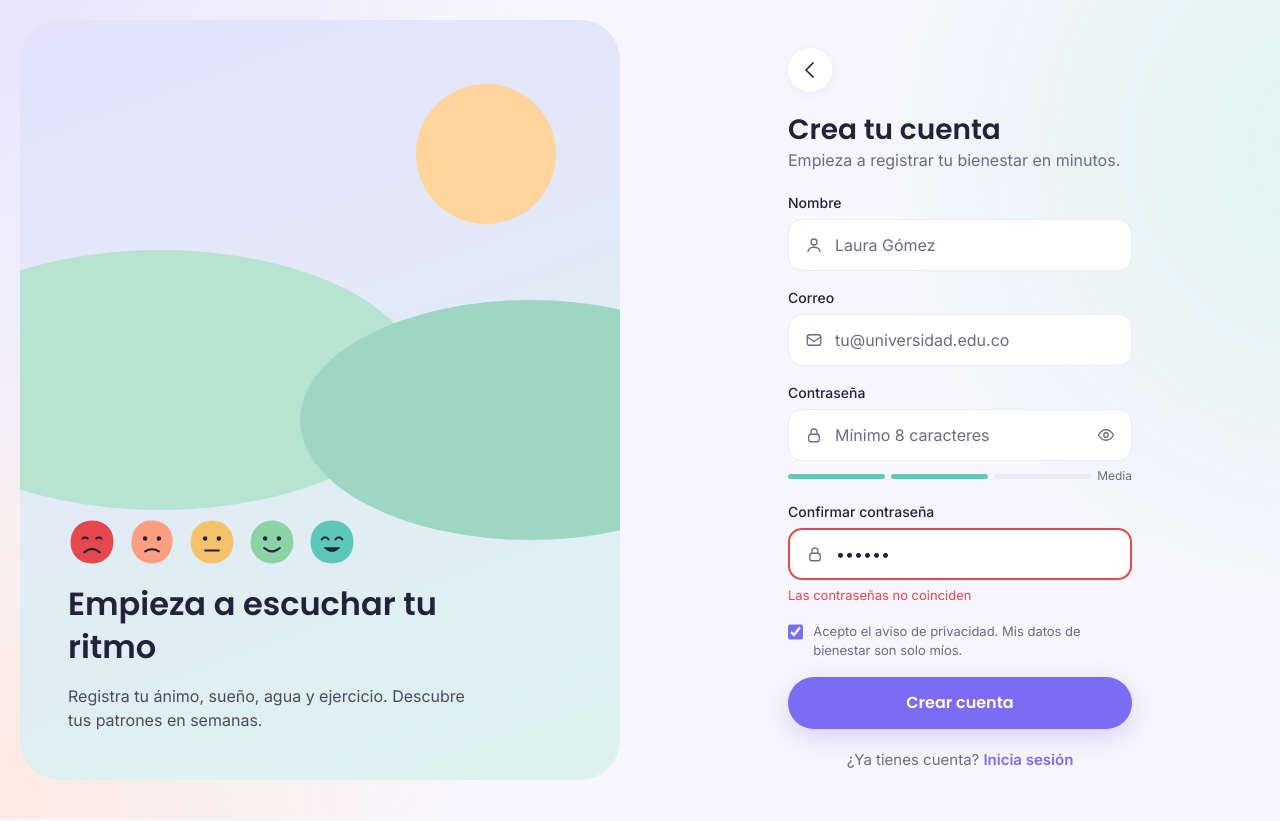
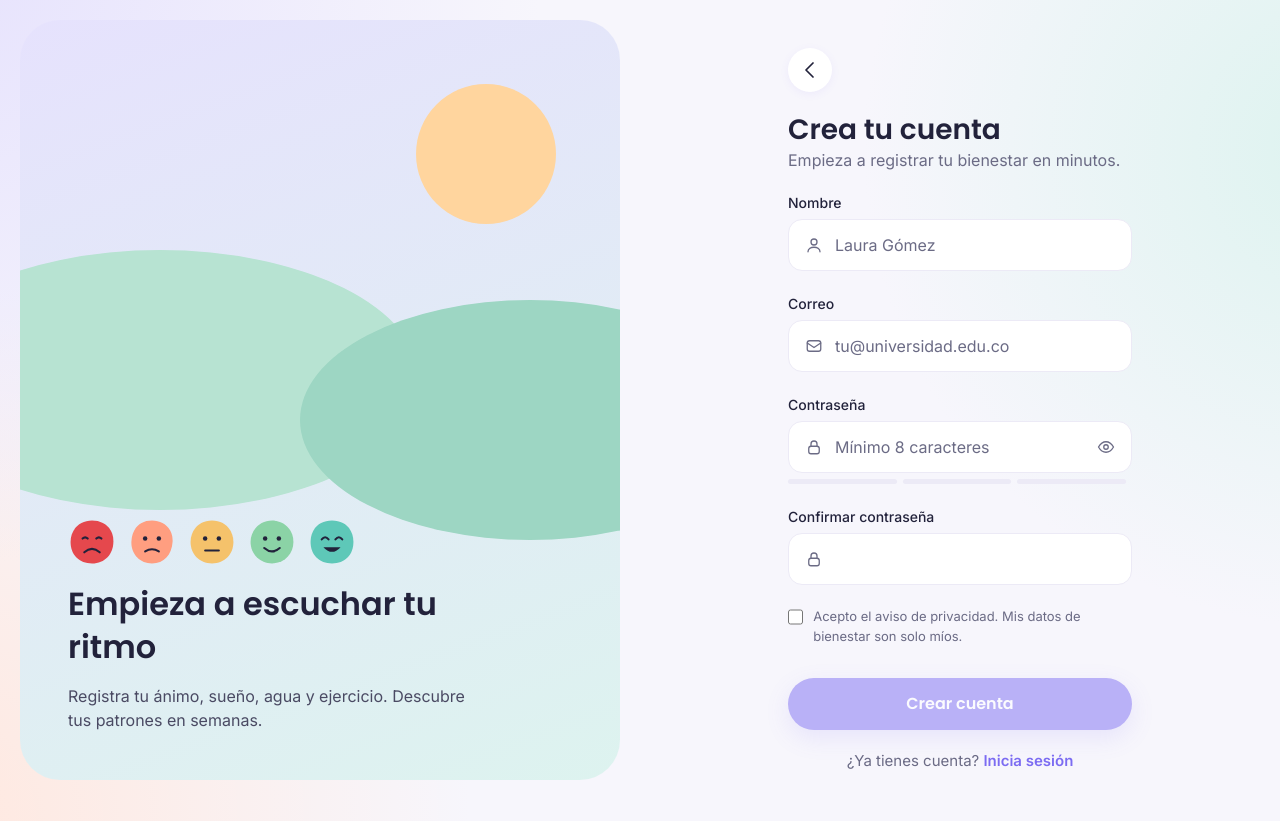
Before and after one commit to juangallardo19/Pulso, an Angular app: page /registro in a window 1280 px wide. Built offline with nearby package versions, Linux system fonts and the light colour scheme.

Commit message:
feat(registro): valida el formulario y guarda el usuario sin la contraseña

```diff
--- a/src/app/pages/register/register.html
+++ b/src/app/pages/register/register.html
@@ -25,51 +25,86 @@
       <p class="muted">Empieza a registrar tu bienestar en minutos.</p>
     </div>
 
-    <form class="form">
+    <form class="form" [formGroup]="registerForm">
       <div class="form-group">
         <label for="name">Nombre</label>
-        <div class="field">
+        <div class="field" [class.error]="campoInvalido('name')">
           <span class="icon sm i-user"></span>
-          <input id="name" type="text" placeholder="Laura Gómez" />
+          <input id="name" type="text" placeholder="Laura Gómez" formControlName="name" />
         </div>
+        <app-field-error
+          mensaje="Escribe tu nombre (mínimo 3 letras)"
+          [visible]="campoInvalido('name')"
+        ></app-field-error>
       </div>
 
       <div class="form-group">
         <label for="email">Correo</label>
-        <div class="field">
+        <div class="field" [class.error]="campoInvalido('email')">
           <span class="icon sm i-mail"></span>
-          <input id="email" type="email" placeholder="tu@universidad.edu.co" />
+          <input
+            id="email"
+            type="email"
+            placeholder="tu@universidad.edu.co"
+            formControlName="email"
+          />
         </div>
+        <app-field-error
+          mensaje="Escribe un correo válido"
+          [visible]="campoInvalido('email')"
+        ></app-field-error>
       </div>
 
       <div class="form-group">
         <label for="password">Contraseña</label>
-        <div class="field">
+        <div class="field" [class.error]="campoInvalido('password')">
           <span class="icon sm i-lock"></span>
-          <input id="password" type="password" placeholder="Mínimo 8 caracteres" />
+          <input
+            id="password"
+            type="password"
+            placeholder="Mínimo 8 caracteres"
+            formControlName="password"
+          />
           <span class="icon sm i-eye"></span>
         </div>
         <div class="strength">
-          <span class="on"></span><span class="on"></span><span></span>
-          <small>Media</small>
+          <span *ngFor="let b of barras" [class.on]="b <= fuerza()"></span>
+          <small>{{ textoFuerza() }}</small>
         </div>
+        <app-field-error
+          mensaje="Mínimo 8 caracteres"
+          [visible]="campoInvalido('password')"
+        ></app-field-error>
       </div>
 
       <div class="form-group">
         <label for="confirm">Confirmar contraseña</label>
-        <div class="field error">
+        <div class="field" [class.error]="confirmacionInvalida()">
           <span class="icon sm i-lock"></span>
-          <input id="confirm" type="password" value="123456" />
+          <input id="confirm" type="password" formControlName="confirm" />
         </div>
-        <span class="error-text">Las contraseñas no coinciden</span>
+        <app-field-error
+          mensaje="Las contraseñas no coinciden"
+          [visible]="confirmacionInvalida()"
+        ></app-field-error>
       </div>
 
       <label class="consent">
-        <input type="checkbox" checked />
+        <input type="checkbox" formControlName="consent" />
         Acepto el aviso de privacidad. Mis datos de bienestar son solo míos.
       </label>
+      <app-field-error
+        mensaje="Debes aceptar para continuar"
+        [visible]="campoInvalido('consent')"
+      ></app-field-error>
 
-      <a routerLink="/metas" class="btn btn-primary">Crear cuenta</a>
+      <a
+        routerLink="/metas"
+        class="btn btn-primary"
+        [class.deshabilitado]="registerForm.invalid || !contrasenasCoinciden()"
+        (click)="crearCuenta()"
+        >Crear cuenta</a
+      >
     </form>
 
     <p class="auth-footer">¿Ya tienes cuenta? <a routerLink="/login">Inicia sesión</a></p>
--- a/src/app/pages/register/register.scss
+++ b/src/app/pages/register/register.scss
@@ -34,3 +34,8 @@
   margin: 0;
   accent-color: var(--primary);
 }
+
+.deshabilitado {
+  pointer-events: none;
+  opacity: 0.5;
+}
--- a/src/app/pages/register/register.ts
+++ b/src/app/pages/register/register.ts
@@ -1,10 +1,61 @@
-import { Component } from '@angular/core';
+import { Component, inject } from '@angular/core';
+import { CommonModule } from '@angular/common';
 import { RouterLink } from '@angular/router';
+import { FormBuilder, ReactiveFormsModule, Validators } from '@angular/forms';
+import { FieldError } from '../../domain/account/field-error/field-error';
+import { User } from '../../models/user.model';
 
 @Component({
   selector: 'app-register',
-  imports: [RouterLink],
+  imports: [CommonModule, RouterLink, ReactiveFormsModule, FieldError],
   templateUrl: './register.html',
   styleUrl: './register.scss',
 })
-export class Register {}
+export class Register {
+  private fb = inject(FormBuilder);
+
+  registerForm = this.fb.group({
+    name: ['', [Validators.required, Validators.minLength(3)]],
+    email: ['', [Validators.required, Validators.email]],
+    password: ['', [Validators.required, Validators.minLength(8)]],
+    confirm: ['', Validators.required],
+    consent: [false, Validators.requiredTrue],
+  });
+
+  barras = [1, 2, 3];
+
+  campoInvalido(nombre: 'name' | 'email' | 'password' | 'confirm' | 'consent') {
+    const ctrl = this.registerForm.get(nombre);
+    return !!ctrl && ctrl.invalid && ctrl.touched;
+  }
+
+  contrasenasCoinciden() {
+    return this.registerForm.value.password === this.registerForm.value.confirm;
+  }
+
+  confirmacionInvalida() {
+    const ctrl = this.registerForm.get('confirm');
+    return !!ctrl && ctrl.touched && !this.contrasenasCoinciden();
+  }
+
+  // 0 = vacía, 1 = débil (< 8), 2 = media (8 a 11), 3 = fuerte (12 o más)
+  fuerza() {
+    const largo = (this.registerForm.value.password ?? '').length;
+    if (largo === 0) return 0;
+    if (largo < 8) return 1;
+    if (largo < 12) return 2;
+    return 3;
+  }
+
+  textoFuerza() {
+    return ['', 'Débil', 'Media', 'Fuerte'][this.fuerza()];
+  }
+
+  crearCuenta() {
+    const usuario: User = {
+      name: this.registerForm.value.name ?? '',
+      email: this.registerForm.value.email ?? '',
+    };
+    localStorage.setItem('pulso-user', JSON.stringify(usuario));
+  }
+}
```
